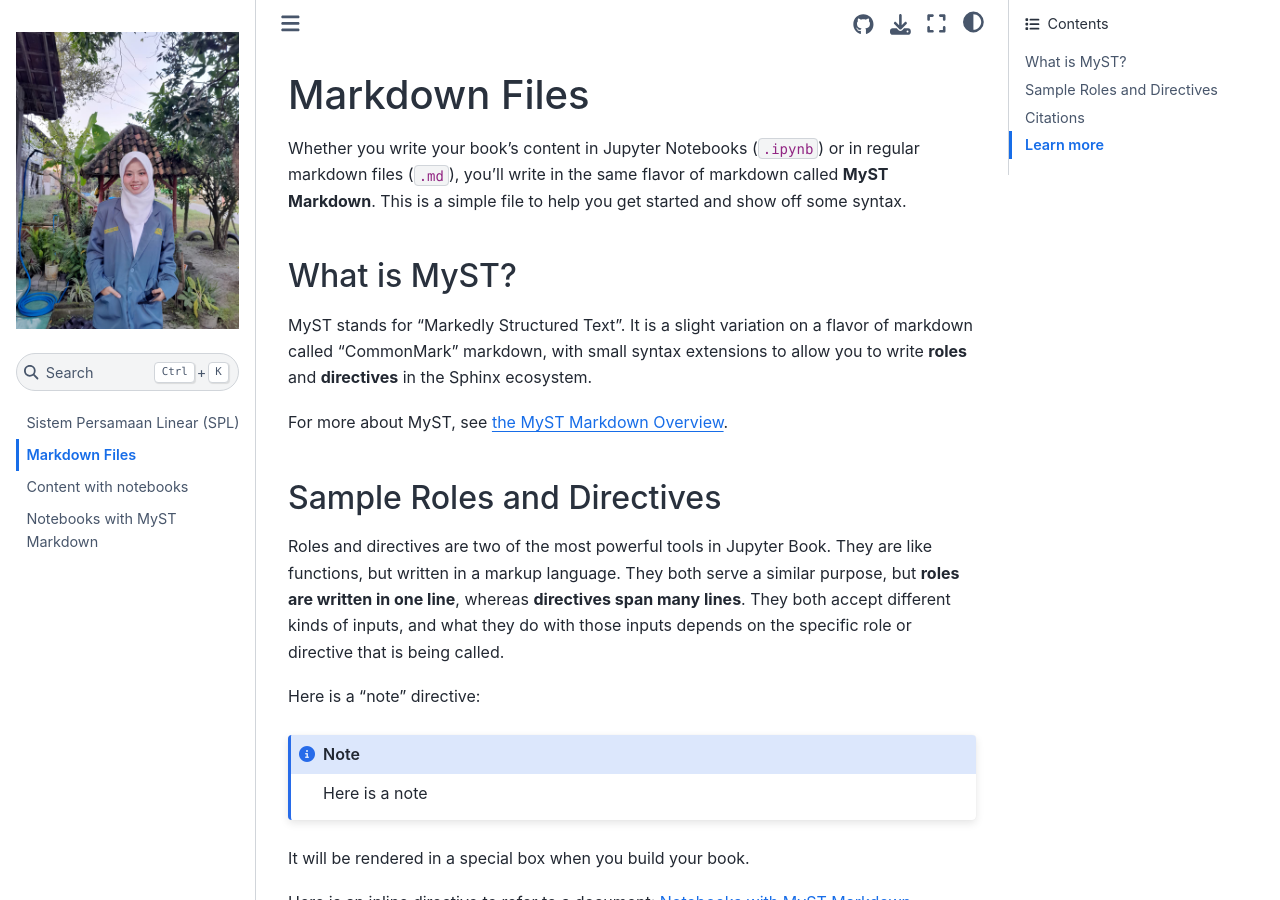
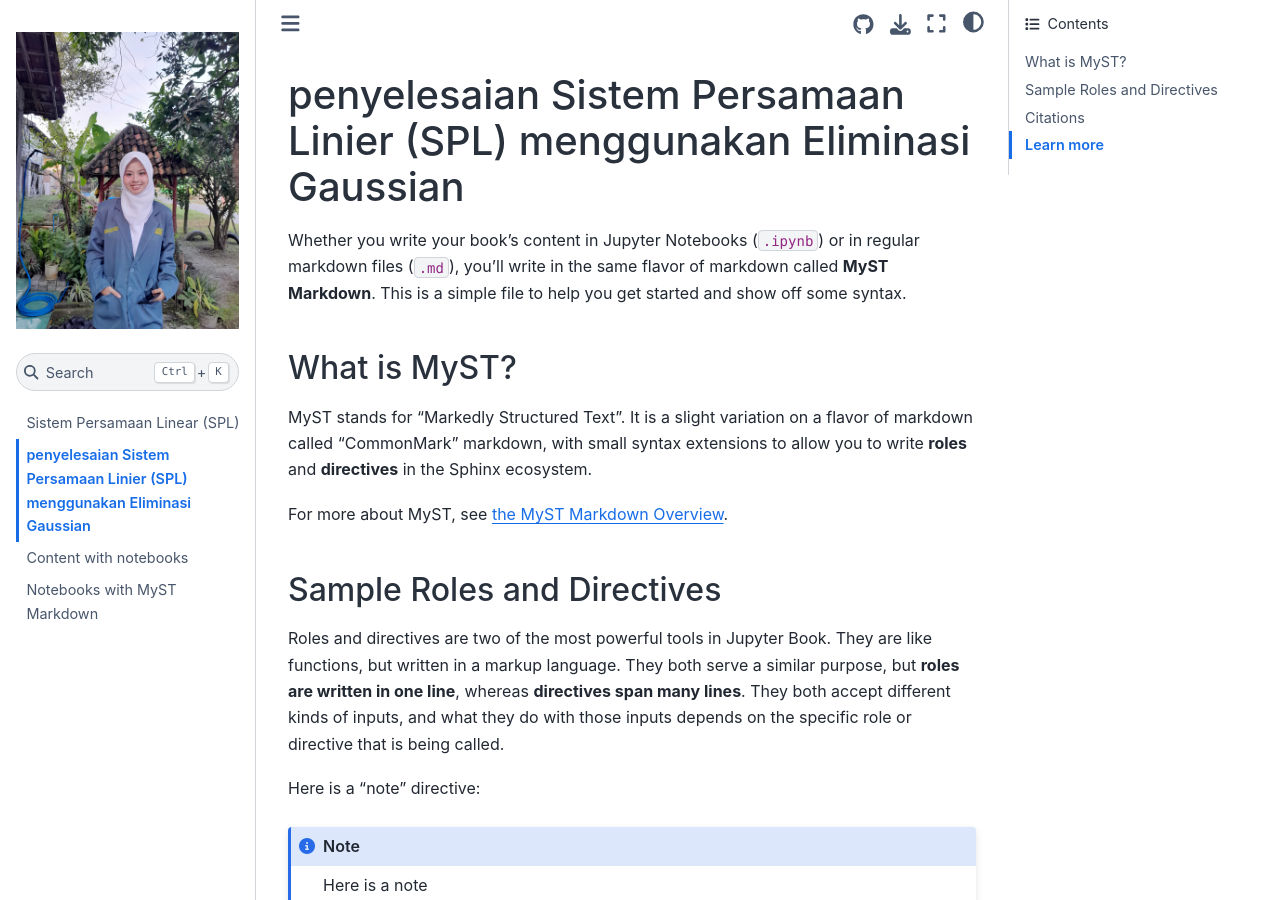
Before and after one commit to kikarizka15/tugaskika, a Jupyter Book: the page built from markdown.md, in a window 1280 px wide and 900 px high. Built offline with Jupyter Book 1.0.4 settings and Sphinx 7.4.7 and the Sphinx Book theme 1.1.4, drawn with Linux system fonts in a browser that asks for light colours; pages that are not in the unit, such as notebooks, are missing from menus; cross-references to code outside the pages are shown as plain code.

Commit message:
first commit

```diff
--- a/markdown.md
+++ b/markdown.md
@@ -1,4 +1,4 @@
-# Markdown Files
+# penyelesaian Sistem Persamaan Linier (SPL) menggunakan Eliminasi Gaussian
 
 Whether you write your book's content in Jupyter Notebooks (`.ipynb`) or
 in regular markdown files (`.md`), you'll write in the same flavor of markdown
```
